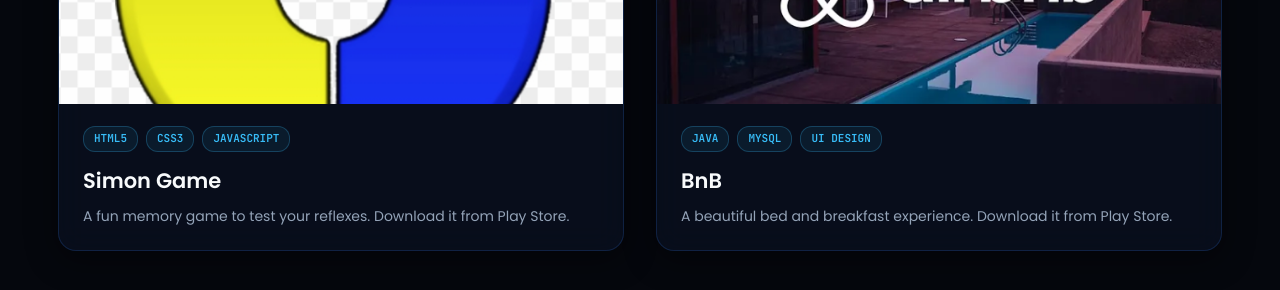
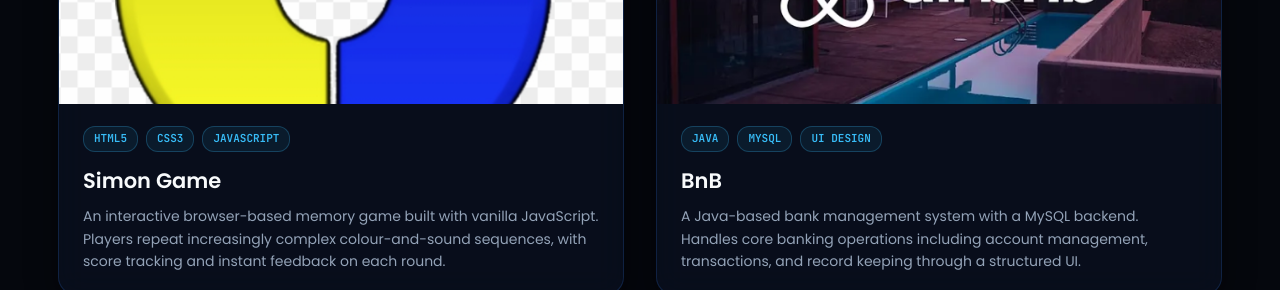
Before and after one commit to ishagiri/Isha-Portfolio, a website: page index.html in a window 1280 px wide. Shown: the part 2569-2859 px from the top of the page. Drawn offline with nearby package versions, Linux system fonts and the light colour scheme.

Commit message:
Update Projects section descriptions and remove Play Store links

```diff
--- a/index.html
+++ b/index.html
@@ -382,7 +382,7 @@
                 </div>
                 <h3>Simon Game</h3>
                 <p>
-                  A fun memory game to test your reflexes. Download it from Play Store.
+                  An interactive browser-based memory game built with vanilla JavaScript. Players repeat increasingly complex colour-and-sound sequences, with score tracking and instant feedback on each round.
                 </p>
               </div>
               <div class="layer">
@@ -393,7 +393,7 @@
                 </div>
                 <h3>Simon Game</h3>
                 <p>
-                  A fun memory game to test your reflexes. Download it from Play Store.
+                  An interactive browser-based memory game built with vanilla JavaScript. Players repeat increasingly complex colour-and-sound sequences, with score tracking and instant feedback on each round.
                 </p>
                 <a
                   href="#projects"
@@ -422,7 +422,7 @@
                 </div>
                 <h3>BnB</h3>
                 <p>
-                  A beautiful bed and breakfast experience. Download it from Play Store.
+                  A Java-based bank management system with a MySQL backend. Handles core banking operations including account management, transactions, and record keeping through a structured UI.
                 </p>
               </div>
               <div class="layer">
@@ -433,7 +433,7 @@
                 </div>
                 <h3>BnB</h3>
                 <p>
-                  A beautiful bed and breakfast experience. Download it from Play Store.
+                  A Java-based bank management system with a MySQL backend. Handles core banking operations including account management, transactions, and record keeping through a structured UI.
                 </p>
                 <a
                   href="#projects"
```
